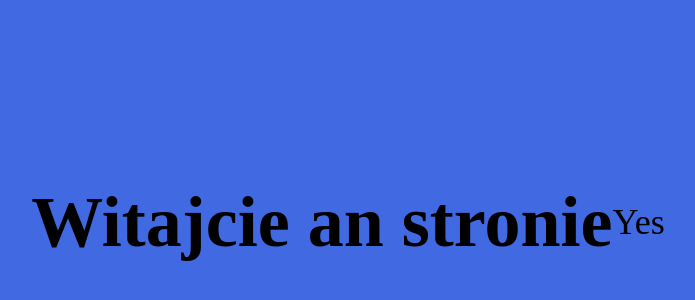
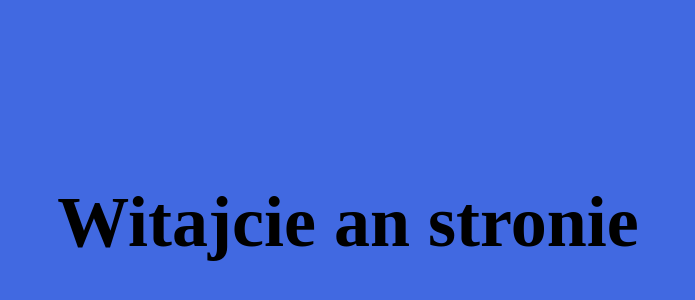
Before and after one commit to Condzijio/condzijio, a plain HTML site: page index.html in a window 1280 px wide. Shown: the part 178-478 px from the top of the page, without its empty margins (292-987 px from the left). Drawn offline with Linux system fonts and the light colour scheme.

Commit message:
removed p

```diff
--- a/index.html
+++ b/index.html
@@ -1,13 +1,15 @@
 <!DOCTYPE html>
 <html lang="pl">
+
 <head>
     <meta charset="UTF-8">
     <meta name="viewport" content="width=device-width, initial-scale=1.0">
     <title>Document</title>
     <link rel="stylesheet" href="./css/style.css">
 </head>
+
 <body>
     <h1>Witajcie an stronie</h1>
-    <p>Yes</p>
 </body>
+
 </html>
```
